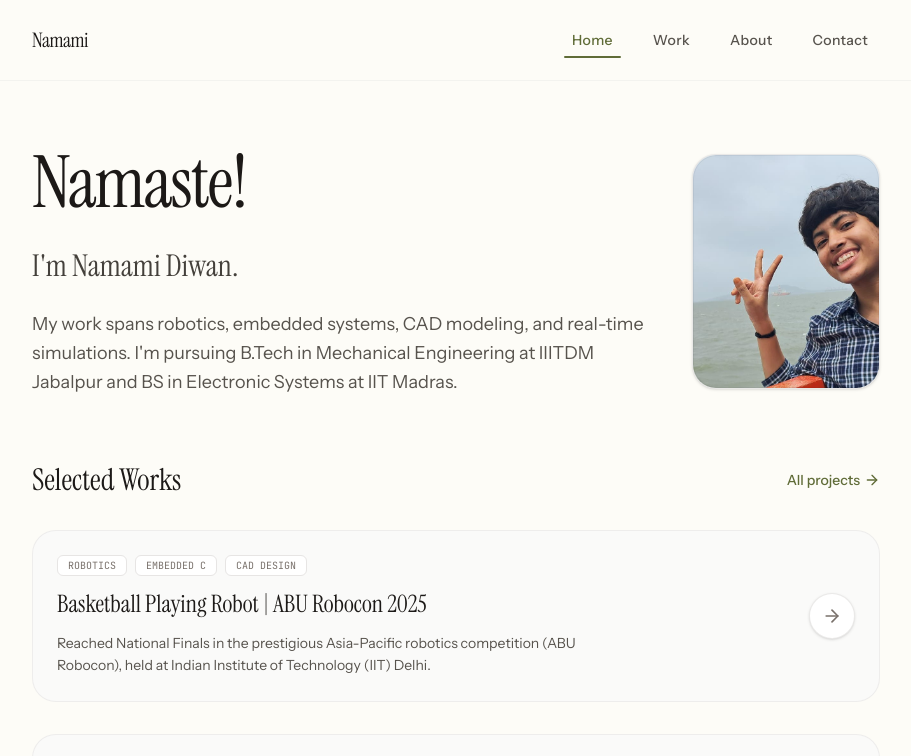
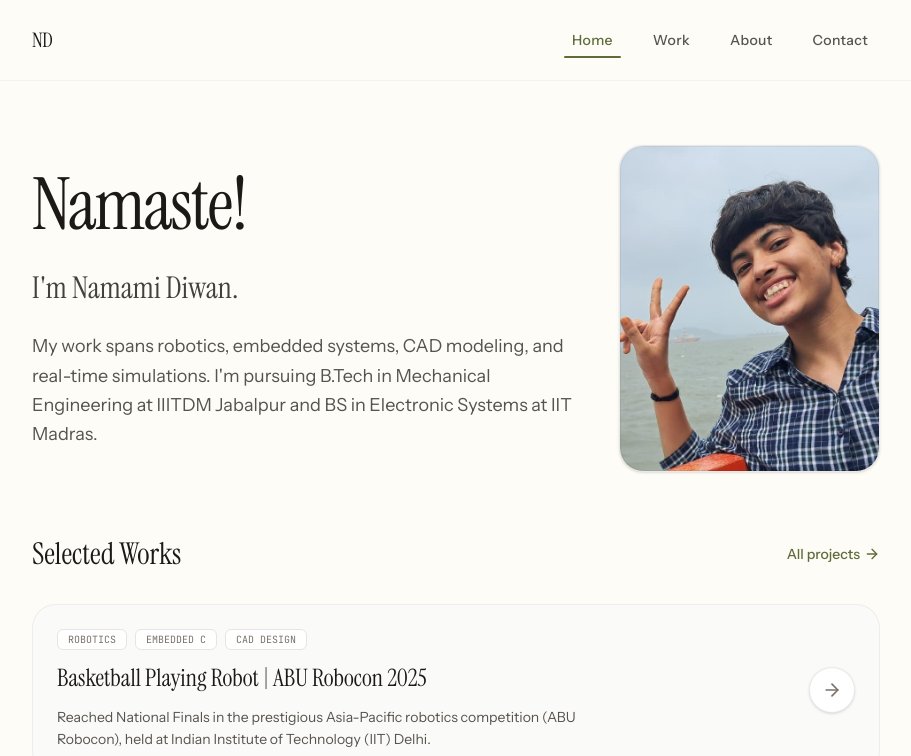
Before and after one commit to just-hoop-it/Portfolio-Namami, a React (Vite) app: page / in a window 1280 px wide. Shown: the top 756 px of the page, without its empty margins (184-1095 px from the left). Built offline with nearby package versions, Linux system fonts and the light colour scheme.

Commit message:
Edited Headshot Display

```diff
--- a/src/components/Header.tsx
+++ b/src/components/Header.tsx
@@ -20,7 +20,7 @@ export default function Header({ currentTab, setCurrentTab }: HeaderProps) {
         >
           <div>
             <span className="font-serif text-xl font-medium tracking-tight block text-stone-900 group-hover:text-[#606C38] transition-colors">
-              Namami
+              ND
             </span>
           </div>
         </button>
--- a/src/components/HomeSection.tsx
+++ b/src/components/HomeSection.tsx
@@ -23,7 +23,7 @@ export default function HomeSection({ setCurrentTab }: HomeSectionProps) {
       <section className="grid grid-cols-1 md:grid-cols-12 gap-8 items-center pt-6">
 
         {/* Text content */}
-        <div className="md:col-span-9 space-y-6">
+        <div className="md:col-span-8 space-y-6">
           <h1 className="font-serif text-5xl md:text-7xl font-normal tracking-tight text-stone-900 leading-[1.05]">
             Namaste!
           </h1>
@@ -38,7 +38,7 @@ export default function HomeSection({ setCurrentTab }: HomeSectionProps) {
         </div>
 
         {/* Headshot Card */}
-        <div className="md:col-span-3">
+        <div className="md:col-span-4">
           <div className="relative overflow-hidden rounded-3xl border border-stone-200/80 bg-stone-100 shadow-sm group aspect-[4/5]">
             <img
               src={`${import.meta.env.BASE_URL}Images/Namami-Diwan.jpeg`}
```
Also changed, not shown: public/Images/Namami-Diwan.jpeg.
